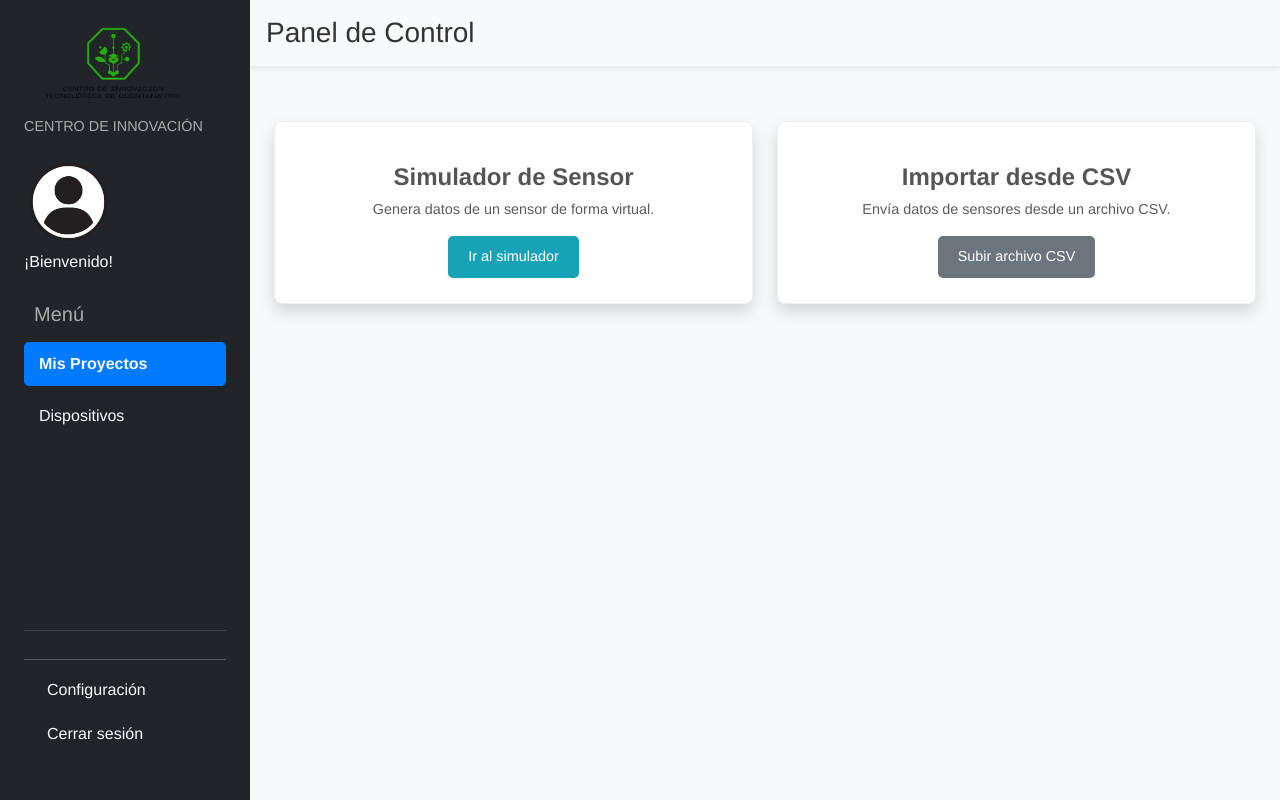
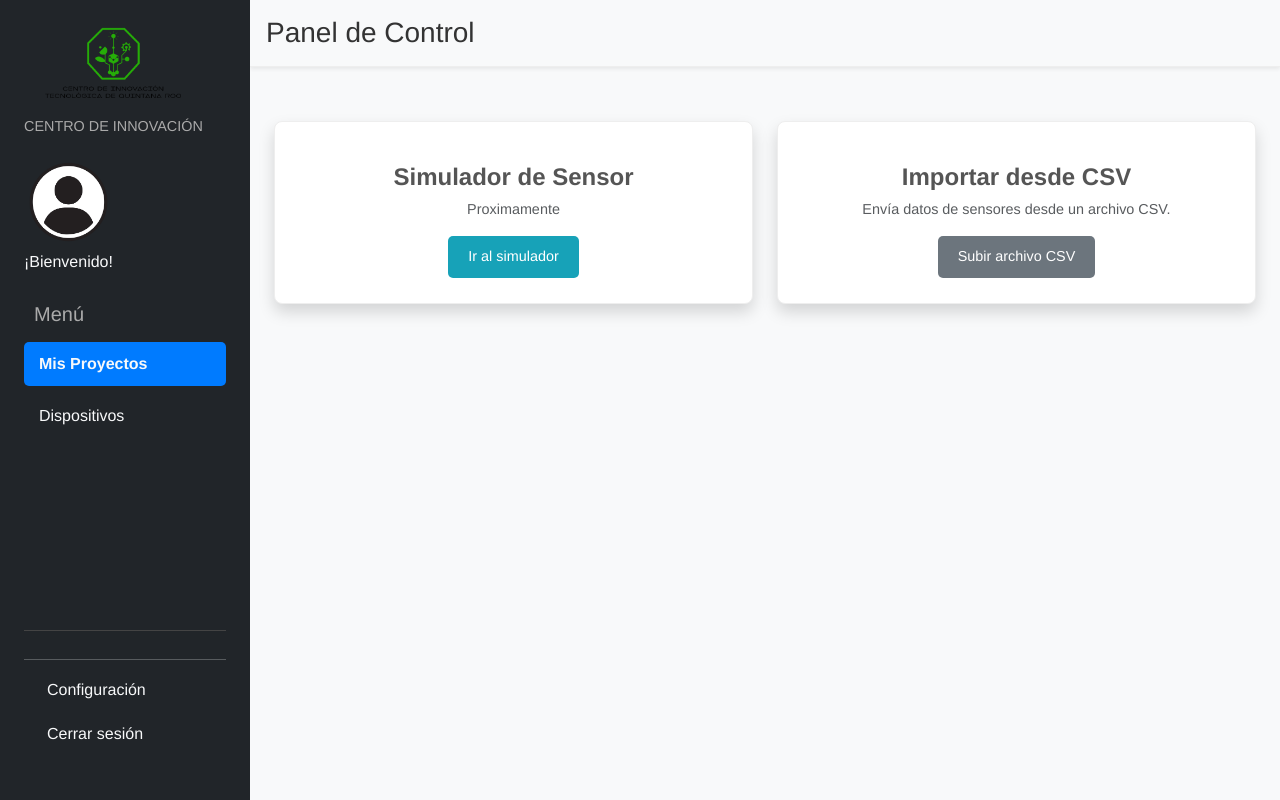
Before and after one commit to Ivan-Gongora/FastApi_v1, a Vue app in the folder vue/frontend-vue/: page /menu-simulacion in a window 1280 px wide. Built offline with nearby package versions, Linux system fonts and the light colour scheme.

Commit message:
Update VistaSimulacionMenu.vue

```diff
--- a/vue/frontend-vue/src/components/simulador/VistaSimulacionMenu.vue
+++ b/vue/frontend-vue/src/components/simulador/VistaSimulacionMenu.vue
@@ -10,8 +10,8 @@
               <div class="card-body text-center">
                 <i class="bi bi-graph-up text-info mb-3" style="font-size: 2em;"></i>
                 <h5 class="card-title">Simulador de Sensor</h5>
-                <p class="card-text small text-muted">Genera datos de un sensor de forma virtual.</p>
-                <router-link to="/vista-csv" class="btn btn-info btn-sm">Ir al simulador</router-link>
+                <p class="card-text small text-muted">Proximamente</p>
+                <router-link to="/simulacion/sensor" class="btn btn-info btn-sm">Ir al simulador</router-link>
               </div>
             </div>
           </div>
```
